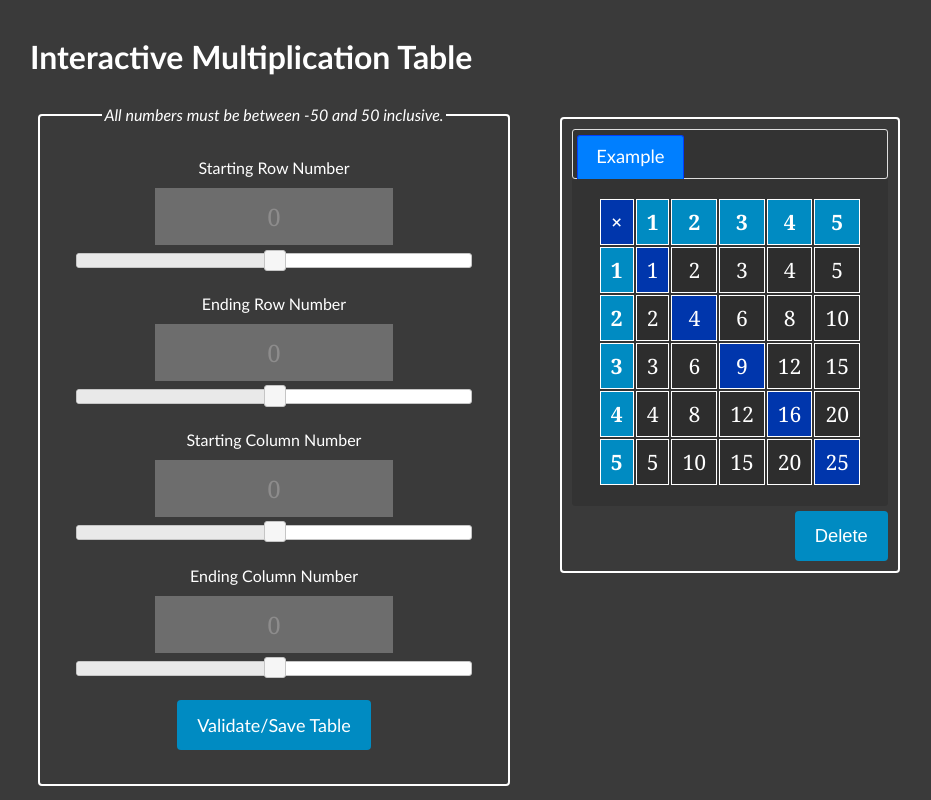
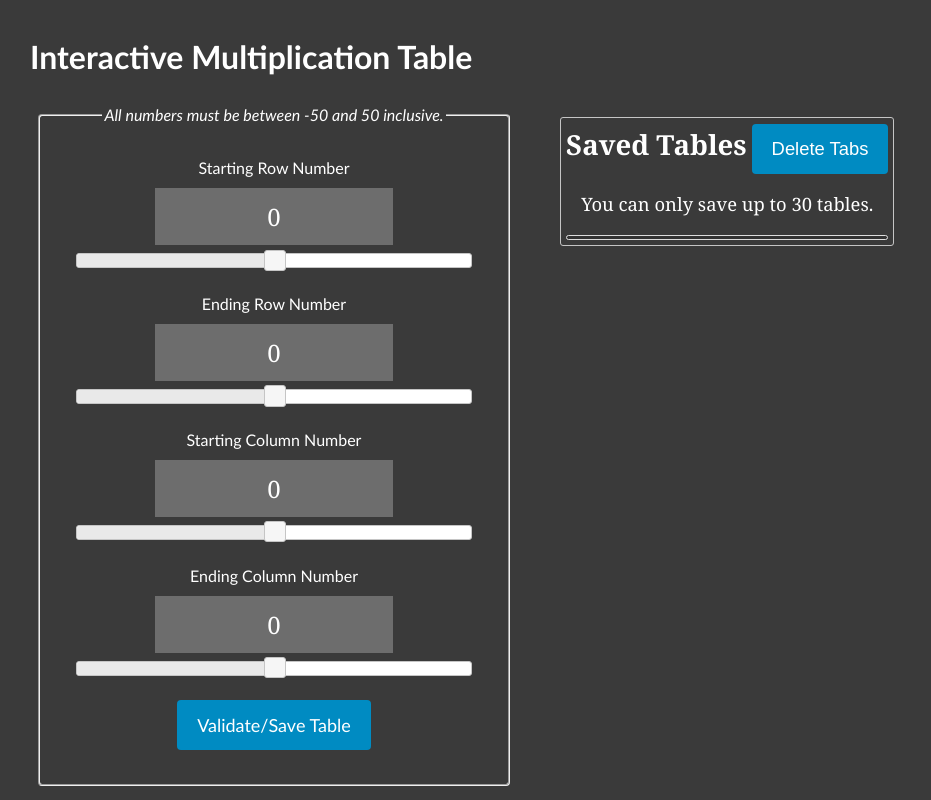
Before and after one commit to Cruz01845874/COMP4610-HW4, a PHP site: page / in a window 1280 px wide. Shown: the whole page, without its empty margins (5-936 px from the left). Run offline with PHP 8.4, Linux system fonts and the light colour scheme; some libraries are stand-ins or nearby versions.

Commit message:
adjusted tab deletion

```diff
--- a/css/style.css
+++ b/css/style.css
@@ -25,7 +25,7 @@
 fieldset {
     margin: 8px;
     max-width: fit-content;
-    border: 2px solid white;
+    /* border: 2px solid white; */
     border-radius: 4px;
 
     text-align: center;
@@ -104,8 +104,8 @@
     font-family:Cambria, Cochin, Georgia, Times, 'Times New Roman', serif;
     font-size: 1.15em;
 
-    border: 1px solid;
-    padding: 10px;
+    /* border: 1px solid; */
+    padding: 5px;
     text-align: center;
     background-color: #0000001e;
     color:white;
@@ -114,8 +114,8 @@
 /* Row and column header highlighted */
 
 #multTab table, #tabs {
-    border: 2px solid white;
-    border-radius: 4px;
+    /* border: 2px solid white; */
+    /* border-radius: 4px; */
 }
 
 #multTab th, #tabs th, #fragment-ex th {
@@ -158,11 +158,17 @@
 }
 
 .tabs-buttons {
-    float: right;
     font-family:'Gill Sans', 'Gill Sans MT', Calibri, 'Trebuchet MS', sans-serif;
     font-size: 18px;
     color: white;
     text-align: center;
+    padding: 10px;
+}
+
+#tableHeader h2 {
+    padding-top: 10px;
+    margin: 0;
+    display: inline-block;
 }
 
 /* Perfect squares code in JS file */
--- a/index.html
+++ b/index.html
@@ -12,7 +12,7 @@
     <title>Interactive Multiplication Table</title>
     <meta charset="utf-8">
     <link href="css/style.css" rel="stylesheet">
-    <link type="text/css" href="http://ajax.googleapis.com/ajax/libs/jqueryui/1.10.4/themes/smoothness/jquery-ui.css" rel="stylesheet" />
+    <link type="text/css" href="https://ajax.googleapis.com/ajax/libs/jqueryui/1.11.4/themes/smoothness/jquery-ui.css" rel="stylesheet" />
     <link rel="icon" type="image/x-icon" href="/ico/favicon.ico">
     <meta name="viewport" content="width=device-width, initial-scale=1.0">
 
@@ -23,6 +23,7 @@
 
     <link href="css/jquery-ui.css" rel="stylesheet">
     <script src="script/jquery-ui-1.13.2/jquery-ui.js"></script>
+
 
     <script type="text/javascript" src="script/script.js"></script>
     <script src="script/form-validation.js"></script>
@@ -37,25 +38,25 @@
             <label for="row_begin">
                 Starting Row Number
             </label><br>
-            <input type="text" id="row_begin" name="row_begin" placeholder="0"><br>
+            <input type="text" id="row_begin" name="row_begin" value="0" placeholder="0"><br>
             <div id="r1_slider"></div><br>
 
             <label for="row_end">
                 Ending Row Number
             </label><br>
-            <input type="text" id="row_end" name="row_end" placeholder="0"><br>
+            <input type="text" id="row_end" name="row_end" value="0" placeholder="0"><br>
             <div id="r2_slider"></div><br>
 
             <label for="col_begin">
                 Starting Column Number
             </label><br>
-            <input type="text" id="col_begin" name="col_begin" placeholder="0"><br>
+            <input type="text" id="col_begin" name="col_begin" value="0" placeholder="0"><br>
             <div id="c1_slider"></div><br>
 
             <label for="col_end">
                 Ending Column Number
             </label><br>
-            <input type="text" id="col_end" name="col_end" placeholder="0"><br>
+            <input type="text" id="col_end" name="col_end" value="0" placeholder="0"><br>
             <div id="c2_slider"></div><br>
 
             <!--Button does not create table directly. See JS file-->
@@ -69,19 +70,24 @@
     </div>
 
     <div id="tabs">
-        <p id="tablesMsg"></p>
+        <div id="tableHeader">
+            <h2>Saved Tables</h2>
+            <input class="tabs-buttons" type="button" id="deleteButton" value="Delete Tabs">
+            <p class="maxTableLimit">You can only save up to 30 tables.</p>
+        </div>
         <ul>
-            <li>
-                <a href="#fragment-ex" class="exampleTab">Example</a>
-            </li>
+            <!-- <li>
+                <a href="#fragment-ex">Example</a>
+                <input type="checkbox">
+            </li> -->
         </ul>
         <div id="frags">
-            <div id="fragment-ex">
+            <!-- <div id="fragment-ex">
                 <table><tbody><tr><th class="x">×</th><th>1</th><th>2</th><th>3</th><th>4</th><th>5</th></tr><tr><th>1</th><td style="background-color: #0036ac;"><span>1</span></td><td>2</td><td>3</td><td>4</td><td>5</td></tr><tr><th>2</th><td>2</td><td style="background-color: #0036ac;"><span>4</span></td><td>6</td><td>8</td><td>10</td></tr><tr><th>3</th><td>3</td><td>6</td><td style="background-color: #0036ac;"><span>9</span></td><td>12</td><td>15</td></tr><tr><th>4</th><td>4</td><td>8</td><td>12</td><td style="background-color: #0036ac;"><span>16</span></td><td>20</td></tr><tr><th>5</th><td>5</td><td>10</td><td>15</td><td>20</td><td style="background-color: #0036ac;"><span>25</span></td></tr></tbody></table>
-            </div>
+            </div> -->
         </div>
-        <input class="tabs-buttons" type="button" id="deleteButton" value="Delete">
     </div>
+
     <script src="script/form-ui.js"></script>
 
 </body>
--- a/script/form-ui.js
+++ b/script/form-ui.js
@@ -1,14 +1,15 @@
 var count = 2;
+var totalTabs = 1;
 var maxTables = 31;
 
+$(document).ready(function() {
     function saveTable() {
         var ul = tabs.find('ul');
         var newTable = $('#multTab').html();
-    var tableName = "[" + $('#row_begin').val() + "," + $('#row_end').val()+ "] x [" + $('#col_begin').val() + "," + $("#col_end").val() + "]";
+        var tableName = "[" + $('#row_begin').val() + "," + $('#row_end').val()+ "] &#215; [" + $('#col_begin').val() + "," + $("#col_end").val() + "]";
+        var checkBox = '<input type="checkbox" name="fragment-' + count + '">';
 
         if (count > maxTables) {
-        let message = "You can only save up to 30 tables.";
-        $('#tablesMsg').append(message);
             $('#tablesMsg').css({
                 "display" : "inline",
                 "line-height" : "1.5em"
@@ -16,12 +17,15 @@
             return;
         }
 
-    $('<li><a href="#fragment-' + count + '"><span>'+ tableName +'</span></a></li>').appendTo(ul);
+        $('<li><a href="#fragment-' + count + '"><span>'+ tableName +'</span></a>' + checkBox + '</li>').appendTo(ul);
         $('#frags').append('<div id="fragment-' + count + '">' + newTable + '</div>');
 
         count++;
+        totalTabs++;
 
         tabs.tabs('refresh');
+
+        $("#tabs").tabs("option", "active", count);
     }
 
     $('#r1_slider').slider({
@@ -118,7 +122,7 @@
         }
     });
 
-tabs.delegate("span.ui-icon-close", "click", function() {
+    tabs.on("span.ui-icon-close", "click", function() {
         var panelId = $(this).closest("li").remove().attr("aria-controls");
         $("#" + panelId).remove();
         tabs.tabs("refresh");
@@ -132,10 +136,30 @@
         console.log("table created");
     });
 
-// && !($('a').is(".exampleTab"))
+    // && !($('li').hasClass('exampleTab'))
+
     $('#deleteButton').on('click', function() {
+
+        var currentIndex = $('#tabs').tabs('option', 'active');
         console.log('delete button clicked');
+
         if ($('li').is(".ui-state-active")) {
             $(".ui-state-active").remove();
+            $("#tabs").tabs("option", "active", currentIndex - 1);
+            totalTabs--;
+            console.log("Tab removed");
         }
+
+        // $('#tabs li').each(function() {
+        //     if ($(this).is(":checked")) {
+        //         $(this).remove();
+        //     }
+        // });
+
+        var $checkedNum = $('input[name="fragment-' + count + '"]:checked');
+
+        $checkedNum.each(function(){
+            $(this).remove();
         })
+    })
+})
--- a/script/form-validation.js
+++ b/script/form-validation.js
@@ -1,30 +1,41 @@
-$().ready(function() {
+// File: form-validation.js
+// GUI Assignment: HW4a Using the jQuery Plugin
+// Copyright (c) 2022 by Roberto. All rights reserved. May be freely copied or
+// excerpted for educational purposes with credit to the author.
+// updated by Roberto Cruz on 11/28/22
 
+$(document).ready(function() {
+
+    // Multiplication table validation form
+    // Rules:
+    //  Must be a negative or positive integer (no floating point numbers or strings)
+    //  Must be in the range [-50, 50]
+    //  A starting number cannot be greater than its end number (no reverse tables) and vice versa.
     $('#mult').validate({
 
         rules: {
             row_begin: {
                 integer: true,
                 range: [-50, 50],
-                lessThan: '#row_end'
+                lessThanEqual: '#row_end'
             },
 
             row_end: {
                 integer: true,
                 range: [-50, 50],
-                greaterThan: '#row_begin'
+                greaterThanEqual: '#row_begin'
             },
 
             col_begin: {
                 integer: true,
                 range: [-50, 50],
-                lessThan: '#col_end'
+                lessThanEqual: '#col_end'
             },
 
             col_end: {
                 integer: true,
                 range: [-50, 50],
-                greaterThan: '#col_begin'
+                greaterThanEqual: '#col_begin'
             },
         },
 
@@ -33,33 +44,35 @@
                 required: "Please enter a number.",
                 integer: "Please only enter whole numbers.",
                 range: "Numbers can only be between -50 and 50, inclusive.",
-                lessThan: "The starting row number must be less than the end."
+                lessThanEqual: "The starting row number must be less than the end."
             },
 
             row_end: {
                 required: "Please enter a number.",
                 integer: "Please only enter whole numbers.",
                 range: "Numbers can only be between -50 and 50, inclusive.",
-                greaterThan: "The ending row number must be greater than the start."
+                greaterThanEqual: "The ending row number must be greater than the start."
             },
 
             col_begin: {
                 required: "Please enter a number.",
                 integer: "Please only enter whole numbers.",
                 range: "Numbers can only be between -50 and 50, inclusive.",
-                lessThan: "The starting column number must be less than the end."
+                lessThanEqual: "The starting column number must be less than the end."
             },
 
             col_end: {
                 required: "Please enter a number.",
                 integer: "Please only enter whole numbers.",
                 range: "Numbers can only be between -50 and 50, inclusive.",
-                greaterThan: "The ending column number must be greater than the start."
+                greaterThanEqual: "The ending column number must be greater than the start."
             }
         }
     })
 
-    $('#saveButton').on('click', function () {
+    // Table is created only if form is valid.
+    // valid() method checks validity.
+    $('#submitButton').on('click', function () {
         $('#mult').valid();
     });
 })
```
Also changed, not shown: script/jquery-validation-1.19.5/dist/additional-methods.js. Lines whose indentation alone changed are shown as unchanged.
